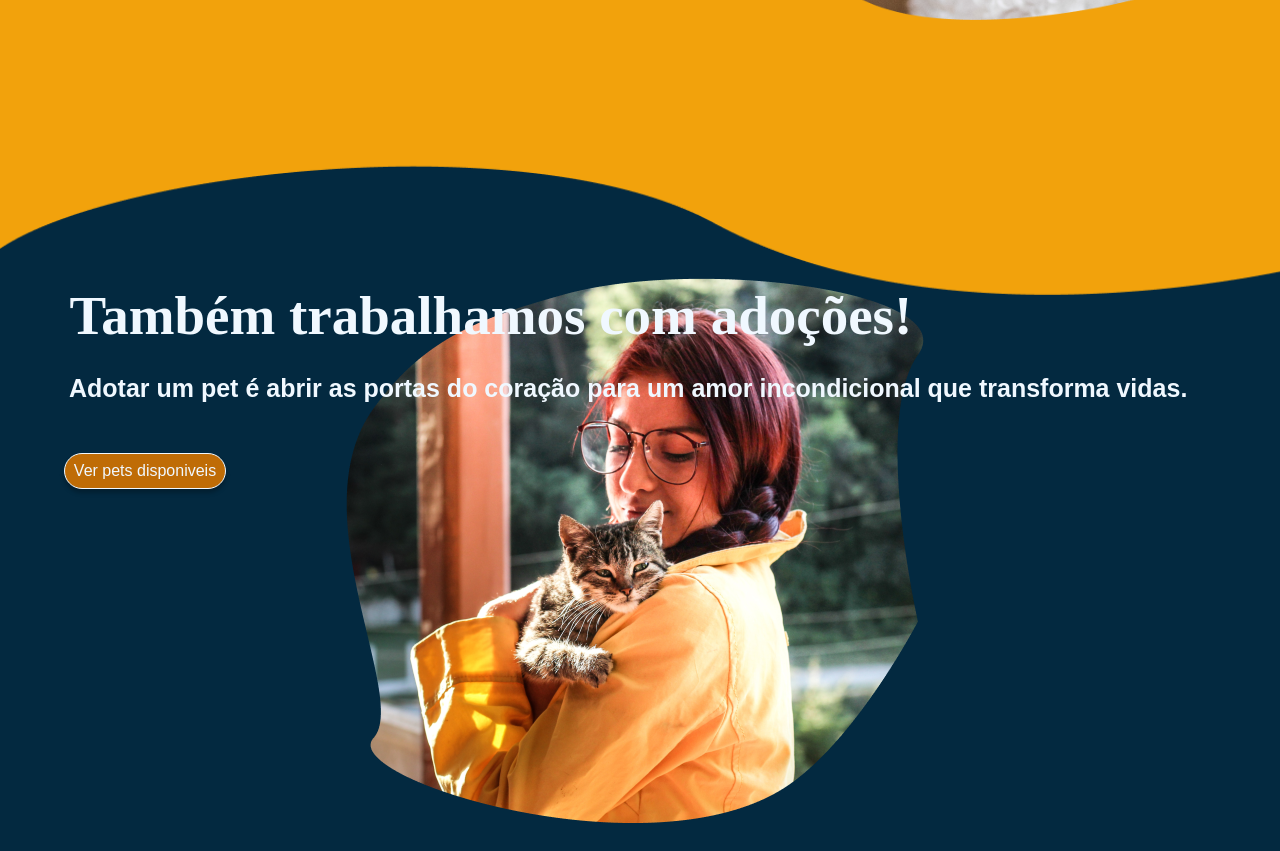
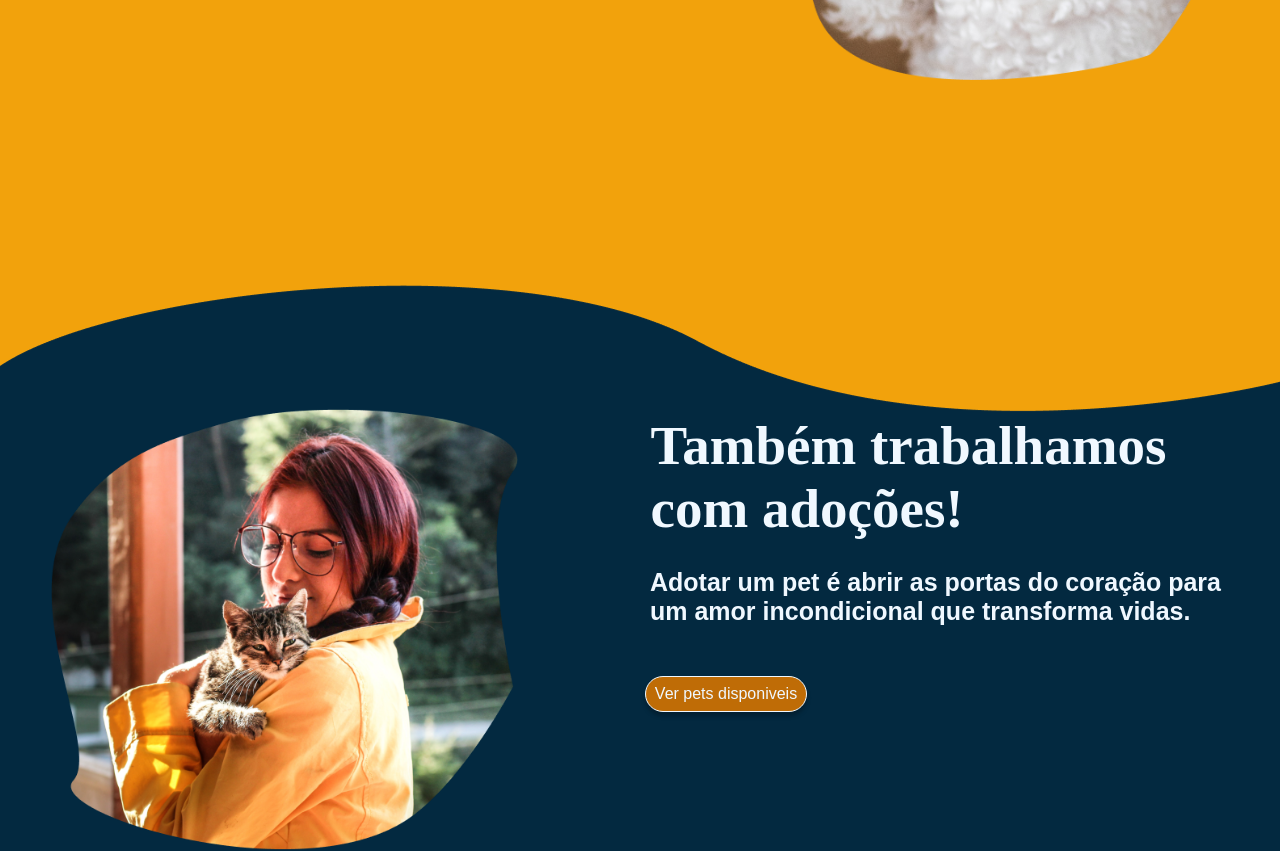
Before and after one commit to Pedrosirdev/FicPet, a React (Vite) app: page / in a window 1280 px wide. Shown: the part 660-1511 px from the top of the page. Built offline with nearby package versions, Linux system fonts and the light colour scheme; a web font is replaced by a local one.

Commit message:
finalização da section02

```diff
--- a/src/css/style.css
+++ b/src/css/style.css
@@ -261,7 +261,7 @@ body {
 }
 
 #section01 {
-  height: 85vh;
+  height: 100vh;
   padding: 0 4%;
   display: flex;
   justify-content: space-around;
@@ -291,7 +291,7 @@ body {
   background-image: url(../assets/images/section2.png);
   background-repeat: no-repeat;
   background-size: cover;
-  height: 85vh;
+  height: 100vh;
   padding: 0 4%;
   display: flex;
   justify-content: space-around;
@@ -355,10 +355,9 @@ body {
   }
   #section02 div:nth-child(1) {
     width: 130%;
-    overflow: hidden;
   }
   #section02 div:nth-child(1) img {
-    object-fit: contain;
+    width: 100%;
   }
 }
 /*Small devices (landscape phones, 576px and up)*/
@@ -370,14 +369,19 @@ body {
     display: none;
   }
   #section02 {
-    height: 852px;
+    height: 90vh;
     display: flex;
     flex-direction: column-reverse;
   }
   #section02 div:nth-child(2) {
-    position: absolute;
-    z-index: 2;
     width: 90%;
+  }
+  #section02 div:nth-child(1) {
+    width: 150%;
+  }
+  #section02 div:nth-child(1) img {
+    width: 100%;
+    object-fit: cover;
   }
 }
 /*Medium devices (tablets, 768px and up)*/
@@ -393,6 +397,23 @@ body {
     height: 388px;
     margin: 0 auto;
   }
+  #section02 {
+    height: 100vh;
+    display: flex;
+    flex-direction: column-reverse;
+  }
+  #section02 div:nth-child(2) {
+    margin-top: 10em;
+    align-self: flex-start;
+    width: 80%;
+  }
+  #section02 div:nth-child(1) {
+    width: 100%;
+  }
+  #section02 div:nth-child(1) img {
+    width: 100%;
+    object-fit: cover;
+  }
 }
 /*Large devices (desktops, 992px and up)*/
 @media (min-width: 992px) {
@@ -403,6 +424,22 @@ body {
     width: 451px;
     height: 430px;
     margin: 0 auto;
+  }
+  #section02 {
+    height: 90vh;
+    gap: 10px;
+    display: flex;
+    flex-direction: row;
+  }
+  #section02 div:nth-child(2) {
+    align-self: inherit;
+    width: 80%;
+  }
+  #section02 div:nth-child(1) {
+    width: 100%;
+  }
+  #section02 div:nth-child(1) img {
+    width: 100%;
   }
 }
 /*X-Large devices (large desktops, 1200px and up)*/
@@ -415,6 +452,21 @@ body {
     height: 508px;
     margin: 0 auto;
   }
+  #section02 {
+    padding-top: 6%;
+  }
+  #section02 div:nth-child(2) {
+    align-self: inherit;
+    width: 100%;
+    margin-bottom: 0;
+    margin-top: 0;
+  }
+  #section02 div:nth-child(1) {
+    width: 100%;
+  }
+  #section02 div:nth-child(1) img {
+    width: 80%;
+  }
 }
 
 /*# sourceMappingURL=style.css.map */
--- a/src/sass/style.scss
+++ b/src/sass/style.scss
@@ -13,7 +13,7 @@ body{
   background-color: variables.$main-color;
 }
 #section01{
-  height: 85vh;
+  height: 100vh;
   padding: 0 4%;
   display: flex;
   justify-content: space-around;
@@ -41,11 +41,12 @@ body{
   }
 }
 #section02{
-  // border: 1px solid red;
   background-image: url(../assets/images/section2.png);
   background-repeat: no-repeat;
   background-size: cover;
-  height: 85vh;
+  height: 100vh;
+  // width: 100vw;
+  // padding: 0 4% 8% 4%;
   padding: 0 4%;
   display: flex;
   justify-content: space-around;
@@ -107,6 +108,7 @@ body{
     display: flex;
     flex-direction: column-reverse;
     div:nth-child(2){
+      // margin-bottom: -2em;
       // position: absolute;
       // z-index: 2;
       width: 90%;
@@ -115,10 +117,9 @@ body{
     div:nth-child(1){
       width: 130%;
       // height: 500px;
-      overflow: hidden;
       img{
+        width: 100%;
 
-        object-fit: contain;
       }
     }
   }
@@ -134,18 +135,18 @@ body{
     }
   }
   #section02{
-    height: 852px;
+    height: 90vh;
     display: flex;
     flex-direction: column-reverse;
     div:nth-child(2){
-      position: absolute;
-      z-index: 2;
+      // margin-bottom: -5em;
       width: 90%;
-      // border: 1px solid #f00;
     }
     div:nth-child(1){
+      width: 150%;
       img{
-        // border: 1px solid #fff;
+      width: 100%;
+        object-fit: cover;
       }
     }
   }
@@ -166,6 +167,23 @@ body{
       }
     }
   }
+  #section02{
+    height: 100vh;
+    display: flex;
+    flex-direction: column-reverse;
+    div:nth-child(2){
+      margin-top: 10em;
+      align-self: flex-start;
+      width: 80%;
+    }
+    div:nth-child(1){
+      width: 100%;
+      img{
+      width: 100%;
+        object-fit: cover;
+      }
+    }
+  }
 }
 /*Large devices (desktops, 992px and up)*/
 @media (min-width: 992px) {
@@ -176,6 +194,22 @@ body{
         width: 451px;
         height: 430px;
         margin: 0 auto;
+      }
+    }
+  }
+  #section02{
+    height: 90vh;
+    gap: 10px;
+    display: flex;
+    flex-direction: row;
+    div:nth-child(2){
+      align-self: inherit;
+      width: 80%;
+    }
+    div:nth-child(1){
+      width: 100%;
+      img{
+      width: 100%;
       }
     }
   }
@@ -192,4 +226,22 @@ body{
       }
     }
   }
+  #section02{
+    padding-top: 6%;
+    div:nth-child(2){
+      align-self: inherit;
+      width: 100%;
+      margin-bottom: 0;
+      margin-top: 0;
+      // border: 1px solid #f00;
+    }
+    div:nth-child(1){
+      width: 100%;
+      // border: 1px solid rgb(188, 179, 179);
+
+      img{
+      width: 80%;
+      }
+    }
+  }
 }
```
Also changed, not shown: src/sass/mainPage/section03.scss (added), 1 other file (tests, documents, lock files or other folders).
